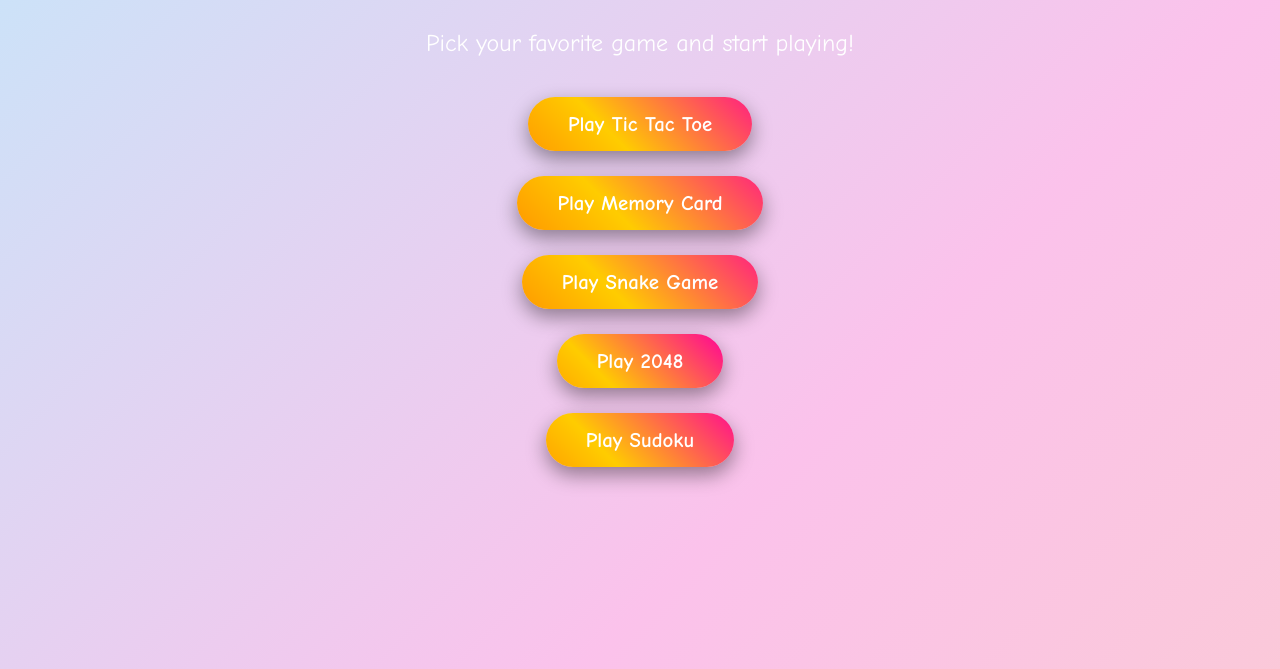
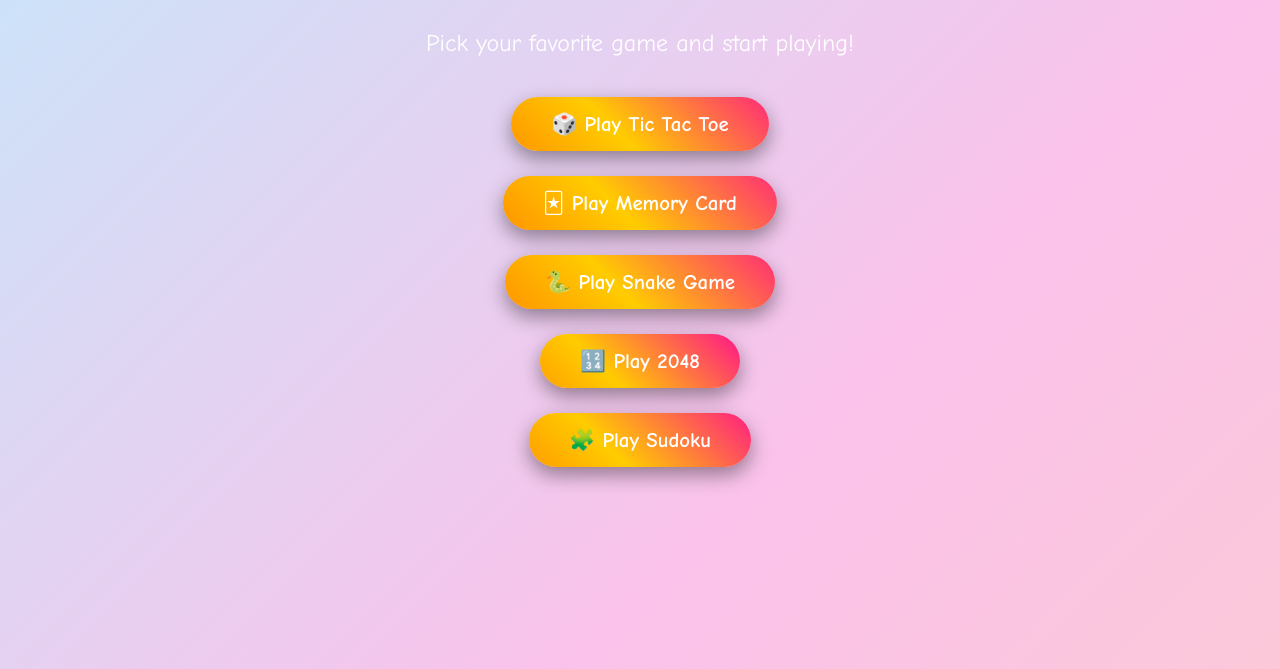
Before and after one commit to Rathnasri-6/game-hub, a plain HTML site: page index.html in a window 1280 px wide. Shown: the part 131-800 px from the top of the page. Drawn offline with Linux system fonts and the light colour scheme.

Commit message:
Update index.html

```diff
--- a/index.html
+++ b/index.html
@@ -1,7 +1,7 @@
 <!DOCTYPE html>
 <html>
 <head>
-  <title>Rathnasri's Game Hub</title>
+  <title>Rathnasri's Fun Game Hub</title>
   <style>
     body {
       font-family: 'Comic Sans MS', cursive, sans-serif;
@@ -22,6 +22,11 @@
       font-size: 3em;
       padding: 20px;
       text-shadow: 3px 3px 8px #000;
+      animation: bounce 2s infinite;
+    }
+    @keyframes bounce {
+      0%, 100% {transform: translateY(0);}
+      50% {transform: translateY(-10px);}
     }
     p {
       color: #fff;
@@ -59,11 +64,11 @@
   <h1>🌈 Rathnasri's Fun Game Hub 🎮</h1>
   <p>Pick your favorite game and start playing!</p>
   <ul>
-    <li><a href="tic-tac-toe.html">Play Tic Tac Toe</a></li>
-    <li><a href="memory.html">Play Memory Card</a></li>
-    <li><a href="snake.html">Play Snake Game</a></li>
-    <li><a href="2048.html">Play 2048</a></li>
-    <li><a href="sudoku.html">Play Sudoku</a></li>
+    <li><a href="tic-tac-toe.html">🎲 Play Tic Tac Toe</a></li>
+    <li><a href="memory.html">🃏 Play Memory Card</a></li>
+    <li><a href="snake.html">🐍 Play Snake Game</a></li>
+    <li><a href="2048.html">🔢 Play 2048</a></li>
+    <li><a href="sudoku.html">🧩 Play Sudoku</a></li>
   </ul>
 </body>
 </html>
```
